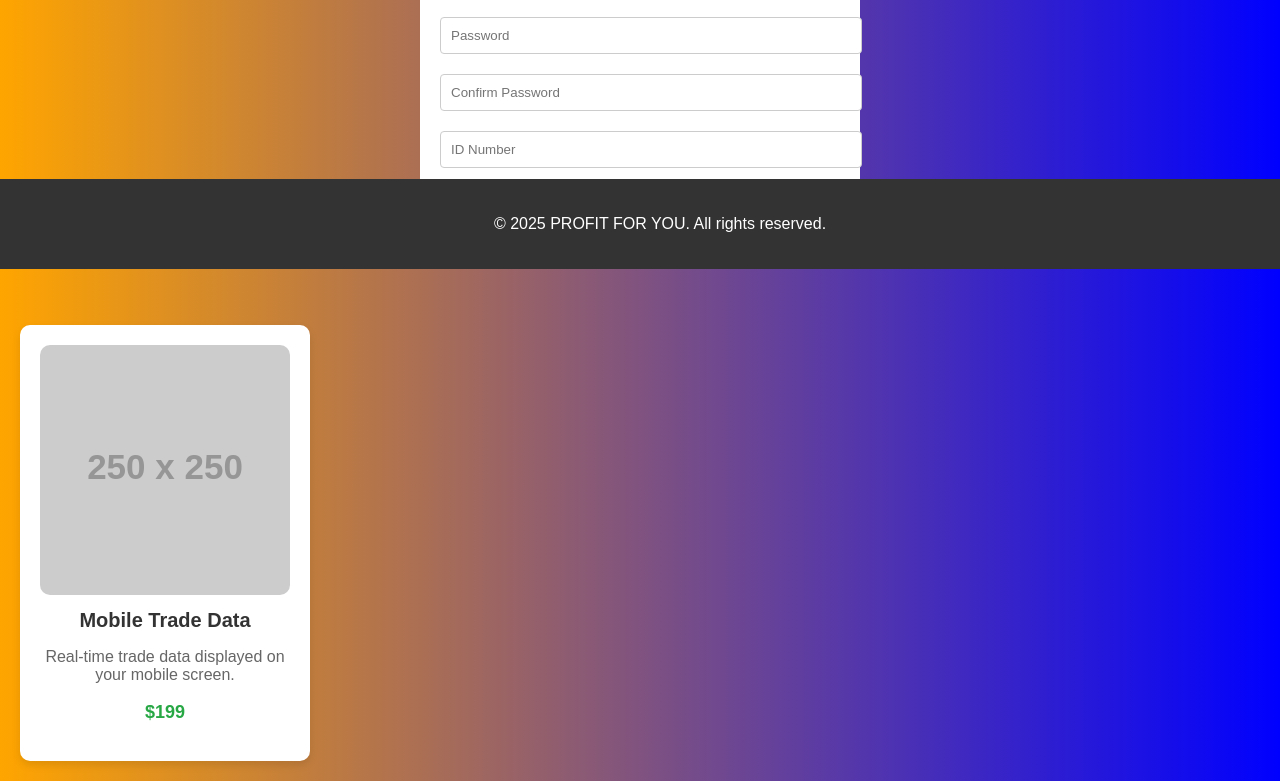
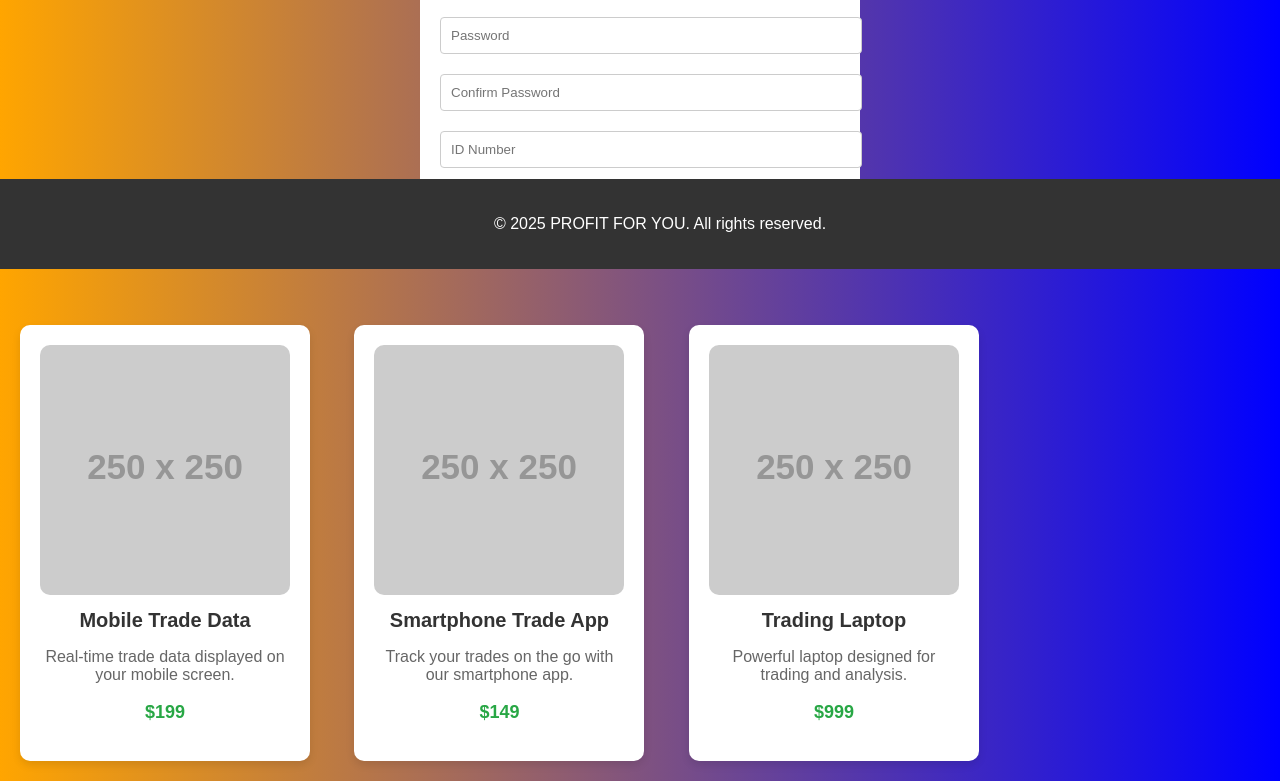
Before and after one commit to umer6684/profitforyou, a plain HTML site: page index.html in a window 1280 px wide. Shown: the part 531-1312 px from the top of the page. Drawn offline with Linux system fonts and the light colour scheme; placeholder pictures from the web are drawn by us.

Commit message:
Update index.html

```diff
--- a/index.html
+++ b/index.html
@@ -149,11 +149,26 @@
     </form>
 </div>
 
+<!-- Add Products with Images -->
 <div class="product">
-    <img src="https://via.placeholder.com/250" alt="Mobile Trade Data">
+    <img src="https://via.placeholder.com/250?text=Mobile+Trade+Data" alt="Mobile Trade Data">
     <h3>Mobile Trade Data</h3>
     <p>Real-time trade data displayed on your mobile screen.</p>
     <p class="price">$199</p>
+</div>
+
+<div class="product">
+    <img src="https://via.placeholder.com/250?text=Smartphone+Trade+App" alt="Smartphone Trade App">
+    <h3>Smartphone Trade App</h3>
+    <p>Track your trades on the go with our smartphone app.</p>
+    <p class="price">$149</p>
+</div>
+
+<div class="product">
+    <img src="https://via.placeholder.com/250?text=Trading+Laptop" alt="Trading Laptop">
+    <h3>Trading Laptop</h3>
+    <p>Powerful laptop designed for trading and analysis.</p>
+    <p class="price">$999</p>
 </div>
 
 <footer>
```
